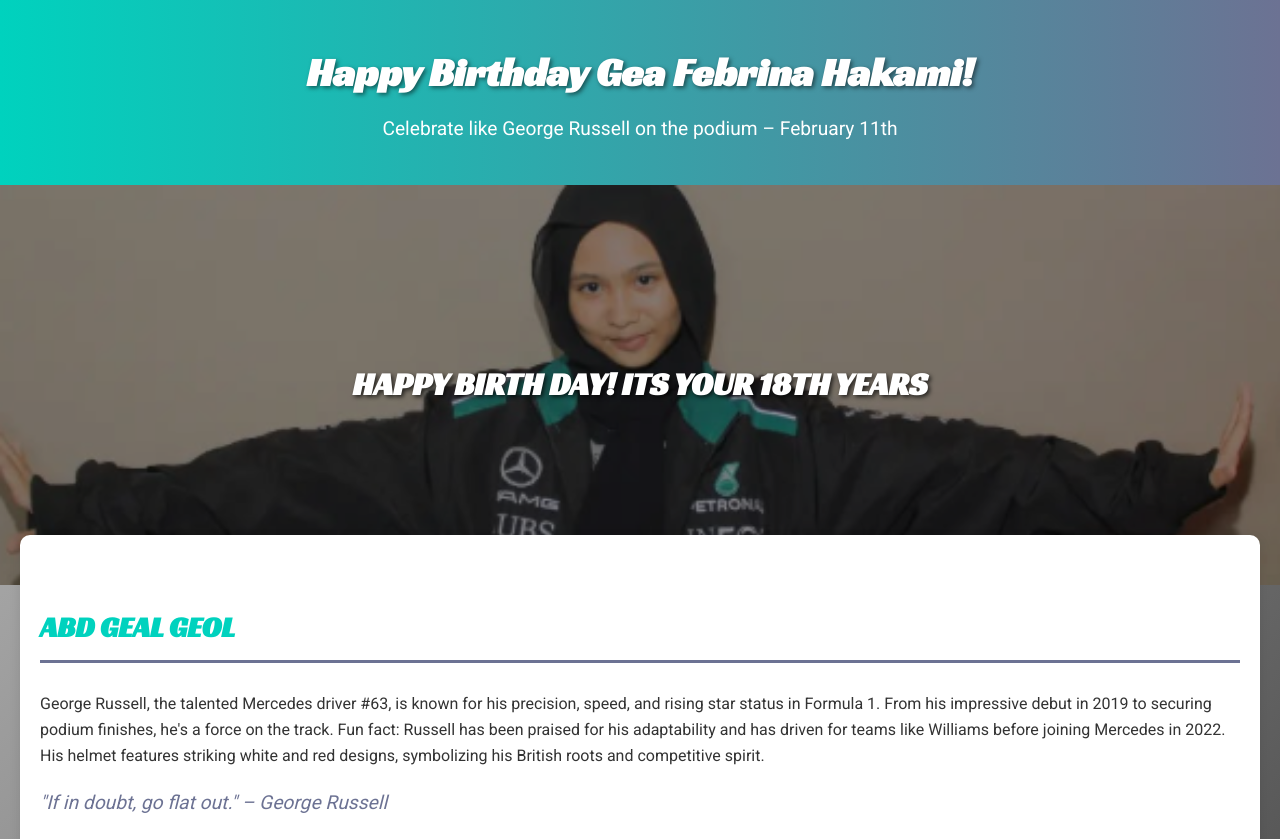
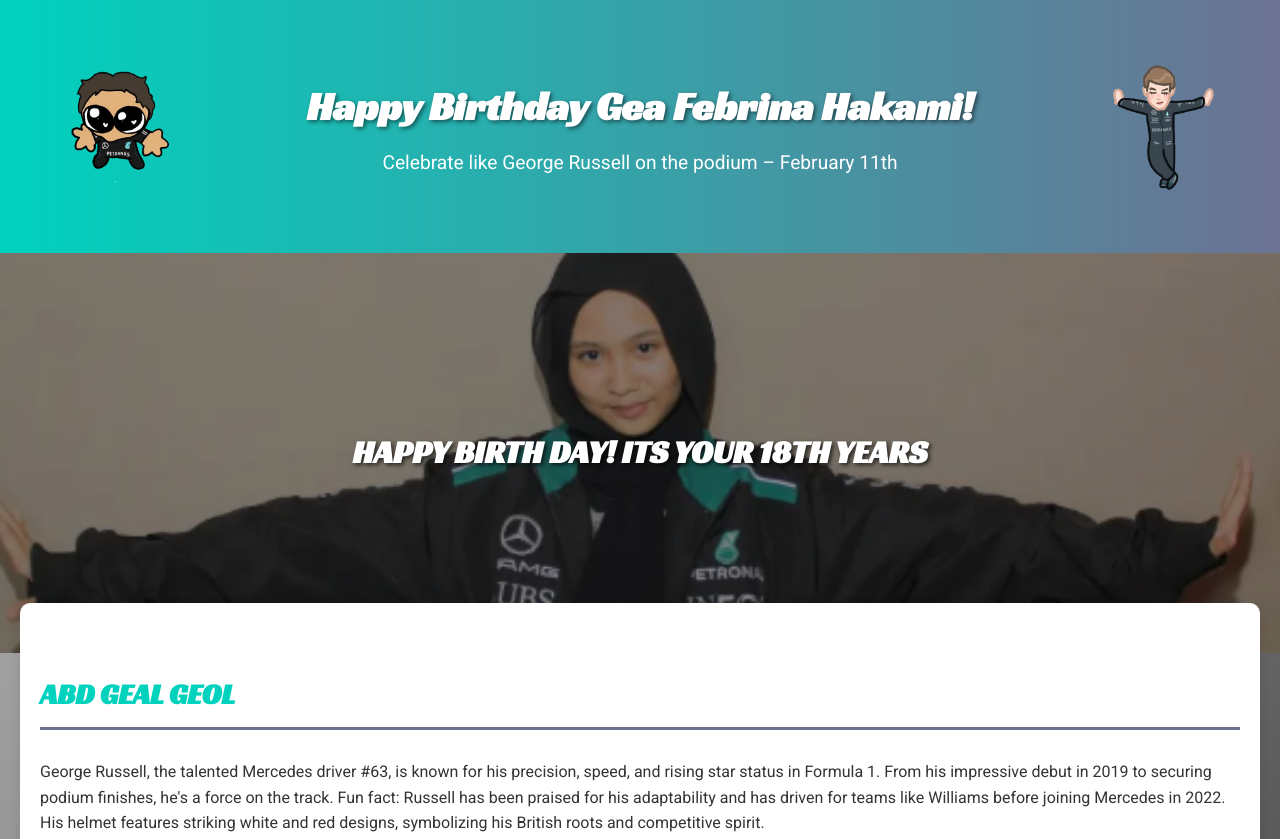
Before and after one commit to ackermanyou0k-lab/HBD-GEALGEOL, a plain HTML site: page index.html in a window 1280 px wide. Shown: the top 839 px of the page. Drawn offline with Linux system fonts and the light colour scheme.

Commit message:
Update index.html

```diff
--- a/index.html
+++ b/index.html
@@ -31,6 +31,32 @@
             font-size: 1.2em;
             margin: 10px 0 0;
         }
+.header-content {
+    display: flex;
+    align-items: center;
+    justify-content: space-between;
+    max-width: 1200px;
+    margin: 0 auto;
+}
+
+.header-text {
+    text-align: center;
+    flex: 1;
+}
+
+.header-img {
+    width: 150px;
+    height: auto;
+}
+
+.left-img {
+    margin-right: 10px;
+}
+
+.right-img {
+    margin-left: 10px;
+}
+
         .hero {
             background-image: url("gealgeol.png");
             background-size: cover;
@@ -163,9 +189,17 @@
 </head>
 <body>
     <header>
-        <h1>Happy Birthday Gea Febrina Hakami!</h1>
-        <p>Celebrate like George Russell on the podium – February 11th</p>
-    </header>
+    <div class="header-content">
+        <img src="chibir.png" class="header-img left-img">
+
+        <div class="header-text">
+            <h1>Happy Birthday Gea Febrina Hakami!</h1>
+            <p>Celebrate like George Russell on the podium – February 11th</p>
+        </div>
+
+        <img src="chibir1.png" class="header-img right-img">
+    </div>
+</header>
     <div class="hero">
         <h2>HAPPY BIRTH DAY! ITS YOUR 18TH YEARS</h2>
     </div>
```
